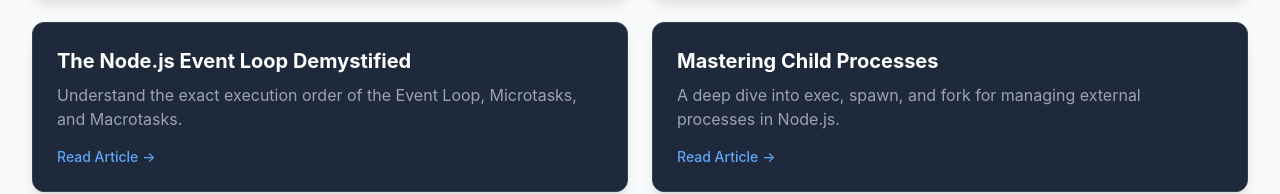
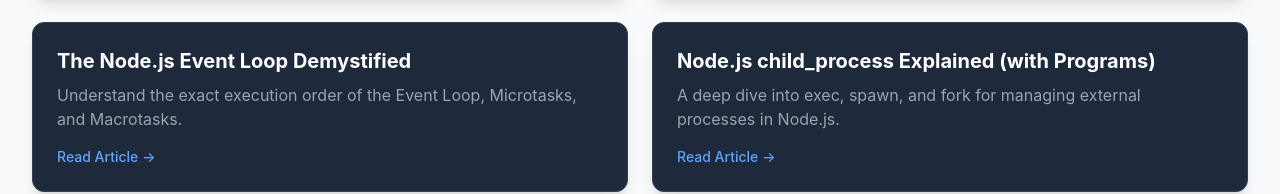
Before and after one commit to BabulalRK/DSA_SystemDesign, a React (Vite) app: page /DSA_SystemDesign/blogs in a window 1280 px wide. Shown: the part 376-570 px from the top of the page. Built offline with nearby package versions, Linux system fonts and the light colour scheme; no server answers; sample sign-in values are in the browser's storage; the HTML template or start-up script is replaced by a standard one.

Commit message:
feat: add blogsData.js containing initial list of Node.js and MongoDB technical articles

```diff
--- a/src/data/blogsData.js
+++ b/src/data/blogsData.js
@@ -16,7 +16,7 @@
   },
   {
     id: 'child_process_guide',
-    title: 'Mastering Child Processes',
+    title: 'Node.js child_process Explained (with Programs)',
     description: 'A deep dive into exec, spawn, and fork for managing external processes in Node.js.'
   },
   {
```
